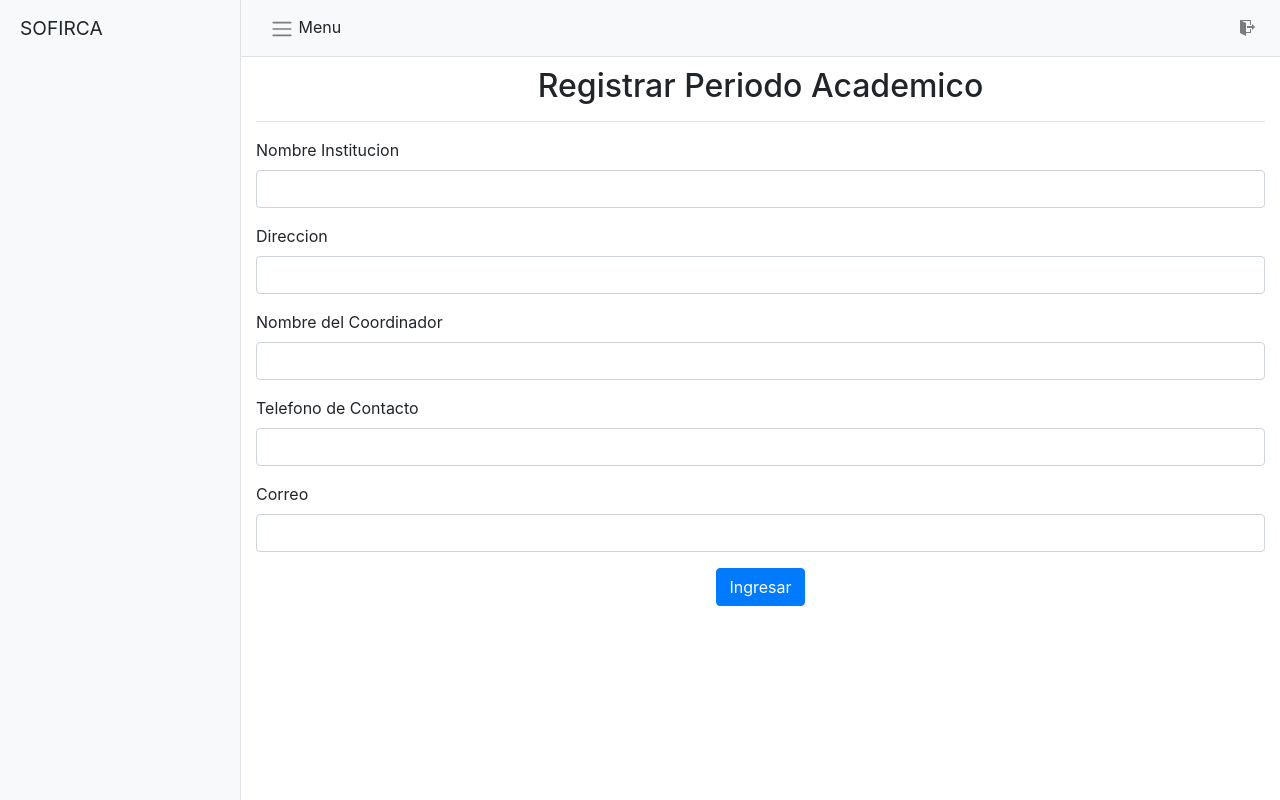
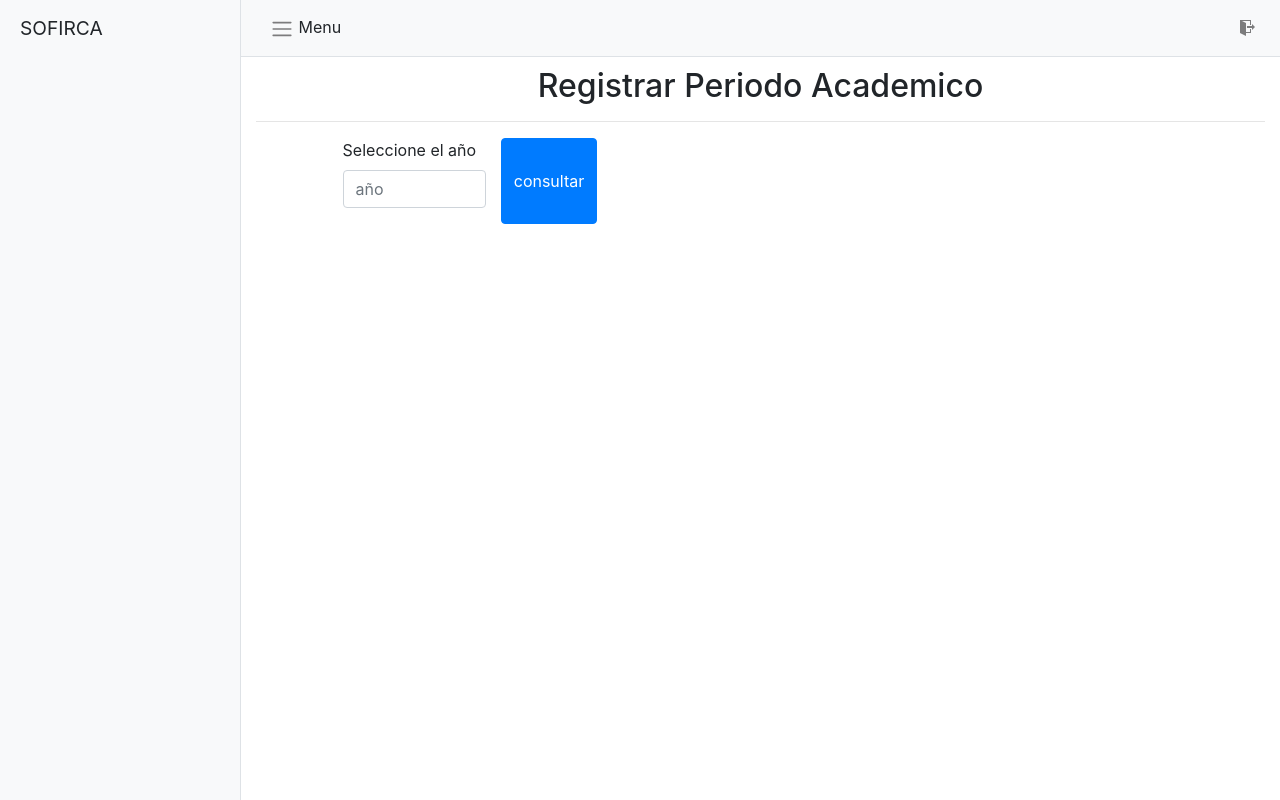
Before and after one commit to brvnd0nl/SOFIRCA, a PHP site: page /Ingresar/RegistrarPeriodo.php in a window 1280 px wide. Run offline with PHP 8.4, Linux system fonts and the light colour scheme; data that the repository does not hold is empty; some libraries are stand-ins or nearby versions; some web fonts are replaced.

Commit message:
agregar opcion periodo academico

```diff
--- a/Ingresar/RegistrarCargaAcademica.php
+++ b/Ingresar/RegistrarCargaAcademica.php
@@ -386,6 +386,12 @@ include('..\components\header.php');
             return;
         }
 
+        if(FechaInicioPeriodo > FechaFinalPeriodo ){
+            alert('Las fechas están mal diligenciadas');
+            return;
+        }
+
+
         if(SemanaLunes == false && SemanaMartes == false && SemanaMiercoles == false
             && SemanaJueves == false && SemanaViernes == false && SemanaSabado == false){
             alert('Debe seleccionar un dia de semana');
--- a/Ingresar/RegistrarPeriodo.php
+++ b/Ingresar/RegistrarPeriodo.php
@@ -24,40 +24,79 @@ include('..\components\header.php');
     <hr>
 
     <form  action="../RegistroBD/GuardarIES.php" method="POST">
+
+    <div class="row">
+    <div class="col-1">
+    </div>
+    <div class="col-2">
+    <div class="form-group">
+            <label for="TXT_sNombreInstitucion">Seleccione el año</label>
+            <input type="number" required min="2010" max="2040" class="form-control" placeholder="año" name="periodoanio" id="txtanio" required>
+
+        </div>
+
+        </div>
+        <input type="button" value="consultar" id="txtanio" class="btn btn-primary" onclick="consulta()"></input>
+
+        <div class="col-4" id="trimestreoculto" style="display :none">
         <div class="form-group">
-            <label for="TXT_sNombreInstitucion">Nombre Institucion</label>
-            <input type="text" class="form-control" name="NombreInstitucion" id="TXT_sNombreInstitucion" required>
+            <label for="TXT_sDireccion">Seleccione trimestre</label>
+                <select name="trimestre" id="trimestreacademico" class="form-control" required>
+                    <option value=""></option>
+                    <option value="1">TRIMESTRE I</option>
+                    <option value="2">TRIMESTRE II</option>
+                    <option value="3">TRIMESTRE III</option>
+                    <option value="4">TRIMESTRE IV</option>
+                </select>
         </div>
-        <div class="form-group">
-            <label for="TXT_sDireccion">Direccion</label>
-            <input type="text" class="form-control" name="Direccion" id="TXT_sDireccion" required>
         </div>
-        <div class="form-group">
-            <label for="TXT_sNombreCoordinador">Nombre del Coordinador</label>
-            <input type="text" class="form-control" name="NombreCoordinador" id="TXT_sNombreCoordinador" required>
         </div>
-        <div class="form-group">
-            <label for="TXT_sDireccion">Telefono de Contacto</label>
-            <input type="text" class="form-control" name="Telefono" id="TXT_sTelefono">
-        </div>
-        <div class="form-group">
-            <label for="TXT_sDireccion">Correo</label>
-            <input type="text" class="form-control" name="Email" id="TXT_sCorreo" required>
-        </div>
-        <div class="text-center">
-            <button type="submit" id="BTN_sIngresarIES" name="IngresarIES" class="btn btn-primary mx-auto">Ingresar</button>
-        </div>
+
+
+
+
+
+
+
     </form>
 </div>
 <?php include('..\components\footer.php'); ?>
 <script>
-    $( document ).ready(function() {
-        $( "#MNU_RegistrarIES" ).last().addClass( "Menuactive" );
-    });
-    $('body').keypress(function(e){
-    if (e.keyCode == 13)
-    {
-        $('#BTN_sIngresarIES').submit();
-    }
-    });
+
+function consulta(){
+
+
+
+var anio = $("#txtanio").val();
+
+if (anio==""){
+    alert ("ingrese un valor");
+    return;
+}
+
+$.ajax({
+            type:'POST',
+            url: '<?php echo $UrlBase ?>consulta.php',//aqui va tu direccion donde esta tu funcion php
+            data:{Datos:{anio:anio}},//aqui tus datos
+            success:function(data){
+                //Obtengo la respuesta del PHP
+
+                console.log(data);
+                alert(data);
+
+
+            },
+            error:function(data){
+                //En caso de Error, Entra Aqui
+                alert("Se nos ha presento un problema tecnico, por favor contacte con el Administrador\n Error: " +data);
+            }
+
+
+});
+
+ }
+
+
+
+
 </script>
--- a/index.php
+++ b/index.php
@@ -44,10 +44,14 @@
             session_start();
             if(isset($_SESSION['message'])){
         ?>
+		<center>
+		 <div class="col-6">
                 <div class="alert alert-dismissible alert-danger" style="margin-top:20px;">
                     <button type="button" class="close" data-dismiss="alert">&times;</button>
                     <?php echo $_SESSION['message']; ?>
                 </div>
+				</div>
+                </center>
         <?php
 
                 unset($_SESSION['message']);
```
Also changed, not shown: consulta.php (added, +61 -0 lines), 1 other file.
